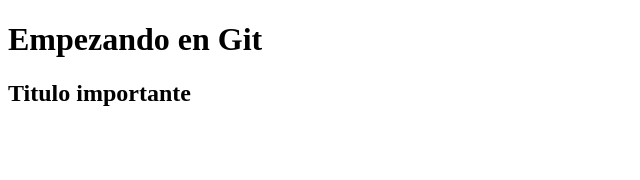
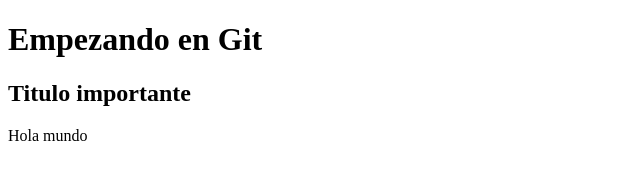
Before and after one commit to JoseRamirezOz/pavo, a plain HTML site: page index.html in a window 1280 px wide. Shown: the whole page, without its empty margins (0-640 px from the left). Drawn offline with Linux system fonts and the light colour scheme.

Commit message:
Update index.html

```diff
--- a/index.html
+++ b/index.html
@@ -9,6 +9,8 @@
 <body>
     <h1>Empezando en Git</h1>
     <h2>Titulo importante</h2>
-
+    <main>
+        <p>Hola mundo</p>
+    </main>
 </body>
 </html>
```
